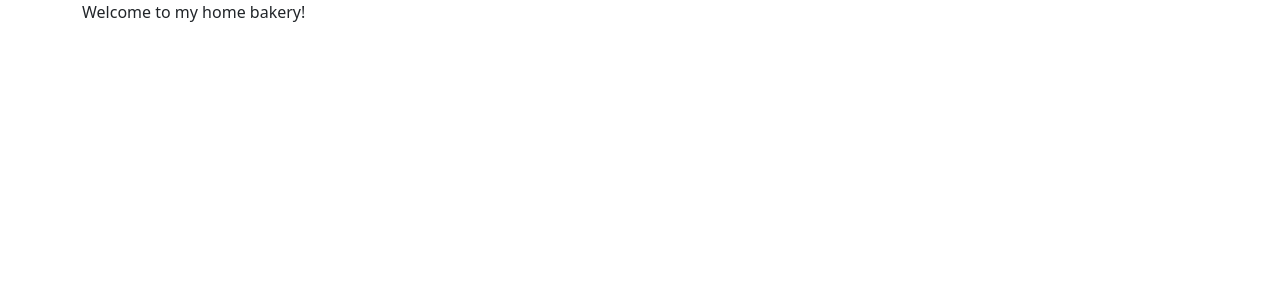
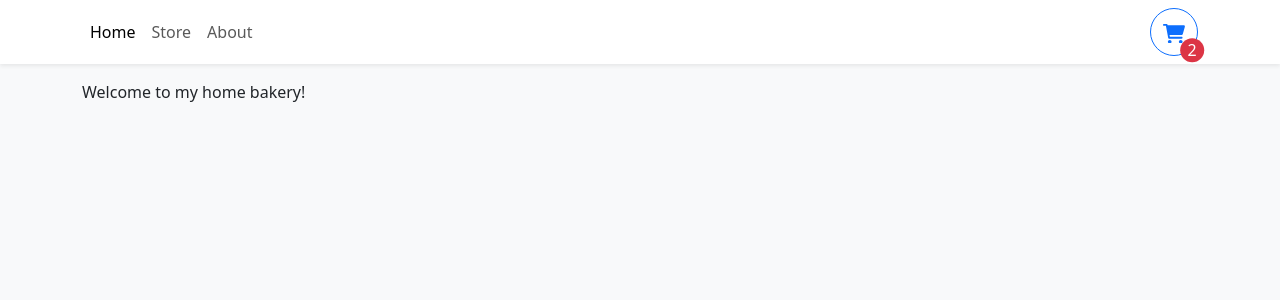
Before and after one commit to bzzz-coding/home-bakery, a React (Vite) app: page / in a window 1280 px wide. Shown: the top 300 px of the page. Built offline with nearby package versions, Linux system fonts and the light colour scheme.

Commit message:
Created Navbar

```diff
--- a/index.html
+++ b/index.html
@@ -6,7 +6,7 @@
     <meta name="viewport" content="width=device-width, initial-scale=1.0" />
     <title>Vite + React + TS</title>
   </head>
-  <body>
+  <body class="bg-light">
     <div id="root"></div>
     <script type="module" src="/src/main.tsx"></script>
   </body>
--- a/src/App.tsx
+++ b/src/App.tsx
@@ -1,10 +1,13 @@
 import { useState } from "react";
 import { Routes, Route } from "react-router-dom";
 import { Container } from "react-bootstrap";
-import { Home, Store, About } from "./pages"
+import { Home, Store, About } from "./pages";
+import { Navbar } from "./components";
 
 function App() {
   return (
+    <>
+      <Navbar />
       <Container className="mb-4">
         <Routes>
           <Route path="/" element={<Home />} />
@@ -12,6 +15,7 @@
           <Route path="/about" element={<About />} />
         </Routes>
       </Container>
+    </>
   );
 }
 
--- /dev/null
+++ b/src/components/Navbar.tsx
@@ -0,0 +1,59 @@
+import {
+  Button,
+  Container,
+  Nav,
+  Navbar as NavbarBootstrap,
+} from "react-bootstrap";
+import { NavLink } from "react-router-dom";
+
+const Navbar = () => {
+  return (
+    <>
+      <NavbarBootstrap sticky="top" className="bg-white shadow-sm mb-3">
+        <Container>
+          <Nav className="me-auto">
+            <Nav.Link to="/" as={NavLink}>
+              Home
+            </Nav.Link>
+            <Nav.Link to="/store" as={NavLink}>
+              Store
+            </Nav.Link>
+            <Nav.Link to="/about" as={NavLink}>
+              About
+            </Nav.Link>
+          </Nav>
+          <Button
+            style={{ width: "3rem", height: "3rem", position: "relative" }} // need to add a red dot (showing number of items in cart) that's absolutely positioned, so the Button needs to be relatively positioned
+            variant="outline-primary"
+            className="rounded-circle"
+          >
+            {/* shopping cart svg */}
+            <svg
+              xmlns="http://www.w3.org/2000/svg"
+              viewBox="0 0 576 512"
+              fill="currentColor"
+            >
+              <path d="M96 0C107.5 0 117.4 8.19 119.6 19.51L121.1 32H541.8C562.1 32 578.3 52.25 572.6 72.66L518.6 264.7C514.7 278.5 502.1 288 487.8 288H170.7L179.9 336H488C501.3 336 512 346.7 512 360C512 373.3 501.3 384 488 384H159.1C148.5 384 138.6 375.8 136.4 364.5L76.14 48H24C10.75 48 0 37.25 0 24C0 10.75 10.75 0 24 0H96zM128 464C128 437.5 149.5 416 176 416C202.5 416 224 437.5 224 464C224 490.5 202.5 512 176 512C149.5 512 128 490.5 128 464zM512 464C512 490.5 490.5 512 464 512C437.5 512 416 490.5 416 464C416 437.5 437.5 416 464 416C490.5 416 512 437.5 512 464z" />
+            </svg>
+            {/* red dot showing number of items in cart */}
+            <div
+              className="rounded-circle bg-danger d-flex justify-content-center align-items-center"
+              style={{
+                color: "white",
+                width: "1.5rem",
+                height: "1.5rem",
+                position: "absolute",
+                bottom: 0,
+                right: 0,
+                transform: "translate(30%, 30%)",
+              }}
+            >
+              2
+            </div>
+          </Button>
+        </Container>
+      </NavbarBootstrap>
+    </>
+  );
+};
+export default Navbar;
--- /dev/null
+++ b/src/components/index.tsx
@@ -0,0 +1,3 @@
+import Navbar from "./Navbar";
+
+export { Navbar };
```
Lines whose indentation alone changed are shown as unchanged.
